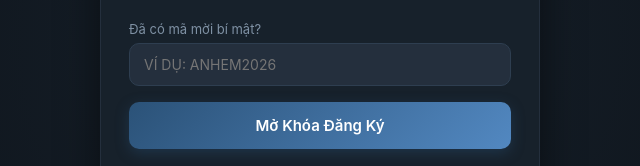
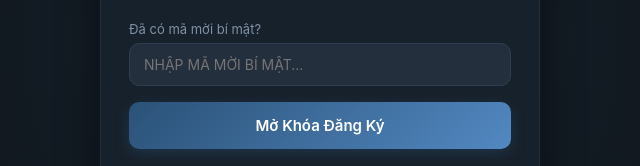
Before and after one commit to khakhokhan/aechat, a website: page public/index.html in a window 1280 px wide. Shown: the part 358-524 px from the top of the page, 320-960 px from the left. Drawn offline with nearby package versions, Linux system fonts and the light colour scheme.

Commit message:
fix: An placeholder ma moi de bao mat tuyet doi

```diff
--- a/public/index.html
+++ b/public/index.html
@@ -19,7 +19,7 @@
 
       <div class="form-group">
         <label>Đã có mã mời bí mật?</label>
-        <input type="text" id="input-gatekeeper-key" class="form-input" placeholder="Ví dụ: ANHEM2026" style="text-transform: uppercase;">
+        <input type="text" id="input-gatekeeper-key" class="form-input" placeholder="Nhập mã mời bí mật..." style="text-transform: uppercase;">
       </div>
       <button id="btn-unlock-invite" class="btn-primary">Mở Khóa Đăng Ký</button>
 
```
